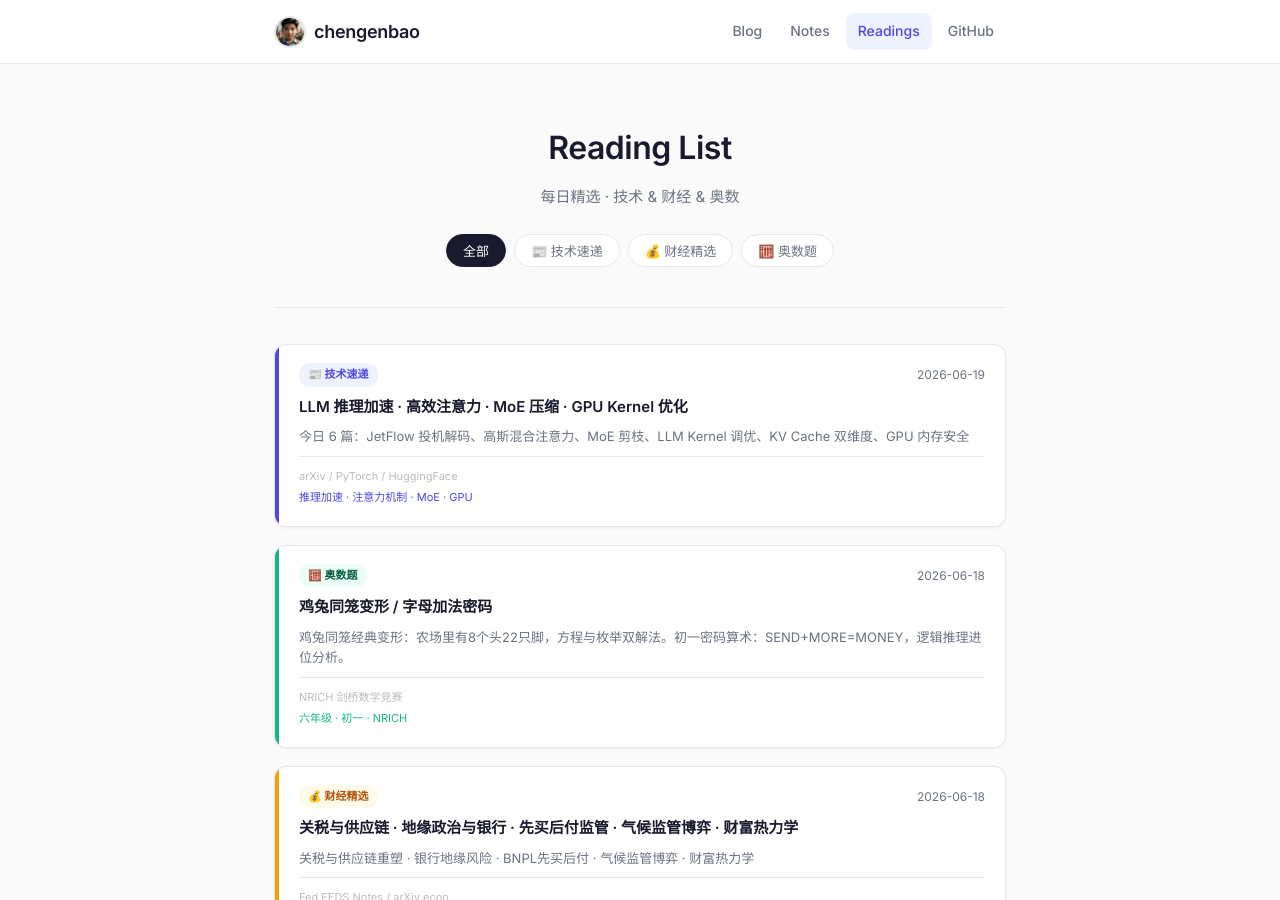
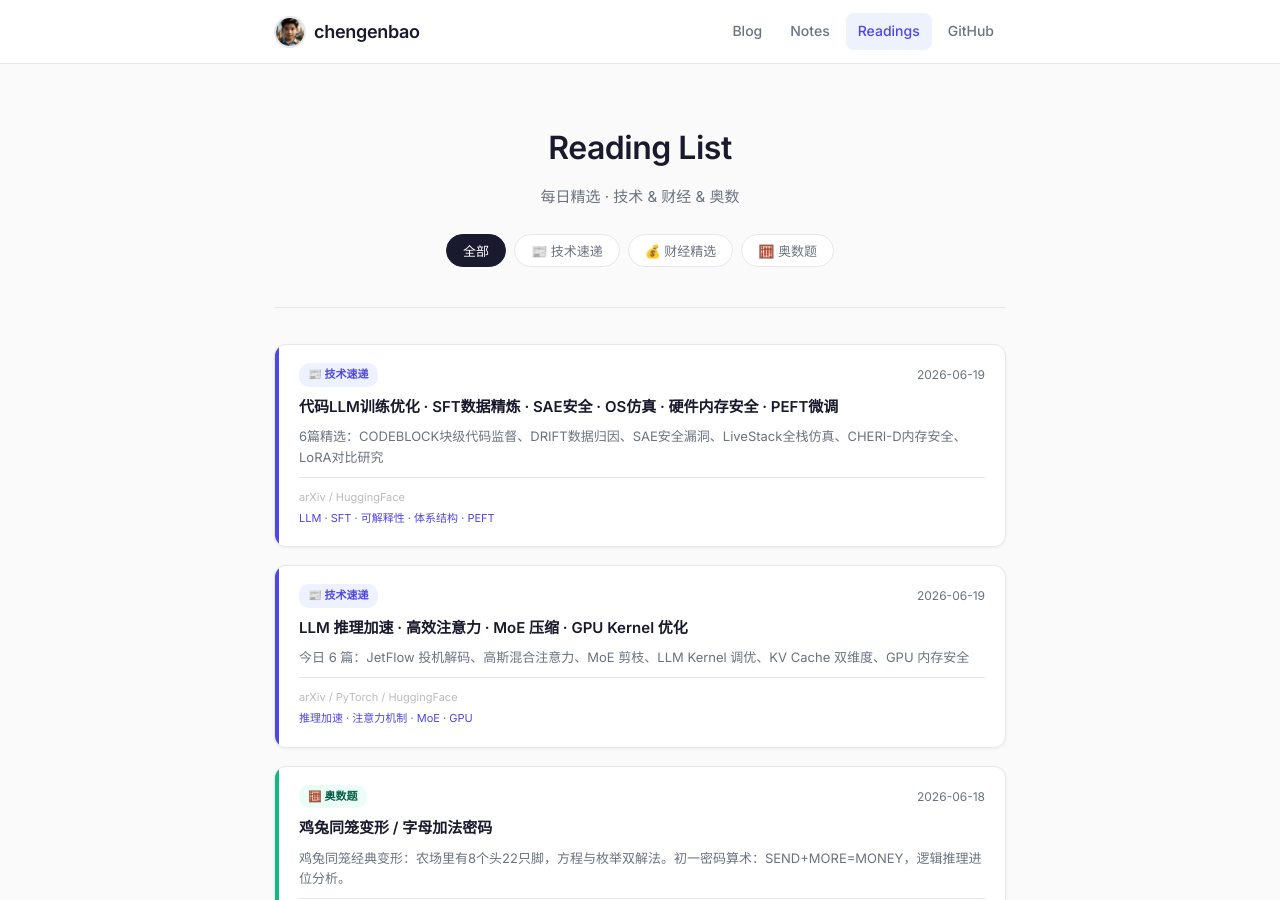
Before and after one commit to chengenbao/chengenbao.github.io, a Jekyll site: the page built from reading-list/index.md, in a window 1280 px wide and 900 px high. Built offline with Jekyll 4.4.1, drawn with Linux system fonts in a browser that asks for light colours.

Commit message:
add tech card 2026-06-19

```diff
--- a/reading-list/index.md
+++ b/reading-list/index.md
@@ -18,6 +18,21 @@ permalink: /reading-list/
   </div>
 
   <div class="rl-grid">
+<a class="rl-card tech" href="/reading-list/2026-06-19-tech-daily/">
+  <div class="rl-accent"></div>
+  <div class="rl-body">
+    <div class="rl-top">
+      <span class="rl-badge tech">📰 技术速递</span>
+      <time>2026-06-19</time>
+    </div>
+    <h2>代码LLM训练优化 · SFT数据精炼 · SAE安全 · OS仿真 · 硬件内存安全 · PEFT微调</h2>
+    <p>6篇精选：CODEBLOCK块级代码监督、DRIFT数据归因、SAE安全漏洞、LiveStack全栈仿真、CHERI-D内存安全、LoRA对比研究</p>
+    <div class="rl-meta">
+      <span class="rl-source">arXiv / HuggingFace</span>
+      <span class="rl-tags">LLM · SFT · 可解释性 · 体系结构 · PEFT</span>
+    </div>
+  </div>
+</a>
 <a class="rl-card tech" href="/reading-list/2026-06-19-tech-daily/">
   <div class="rl-accent"></div>
   <div class="rl-body">
```
